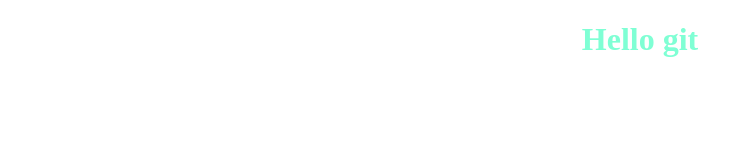
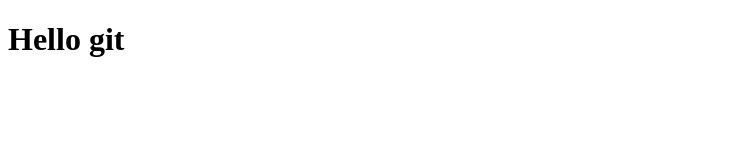
Before and after one commit to antoniab79/my-shecodes-project, a plain HTML site: page index.html in a window 1280 px wide. Shown: the whole page, without its empty margins (0-753 px from the left). Drawn offline with Linux system fonts and the light colour scheme.

Commit message:
created js.file

```diff
--- a/index.html
+++ b/index.html
@@ -3,15 +3,11 @@
   <head>
     <meta charset="UTF-8" />
     <meta name="viewport" content="width=device-width, initial-scale=1.0" />
+    <link rel="style.css" href="style.css" />
     <title>Document</title>
   </head>
-  <style>
-    h1 {
-      text-align: center;
-      color: aquamarine;
-    }
-  </style>
   <body>
     <h1>Hello git</h1>
+    <script src="script.js"></script>
   </body>
 </html>
```
Also changed, not shown: script.js (added), style.css (added).
